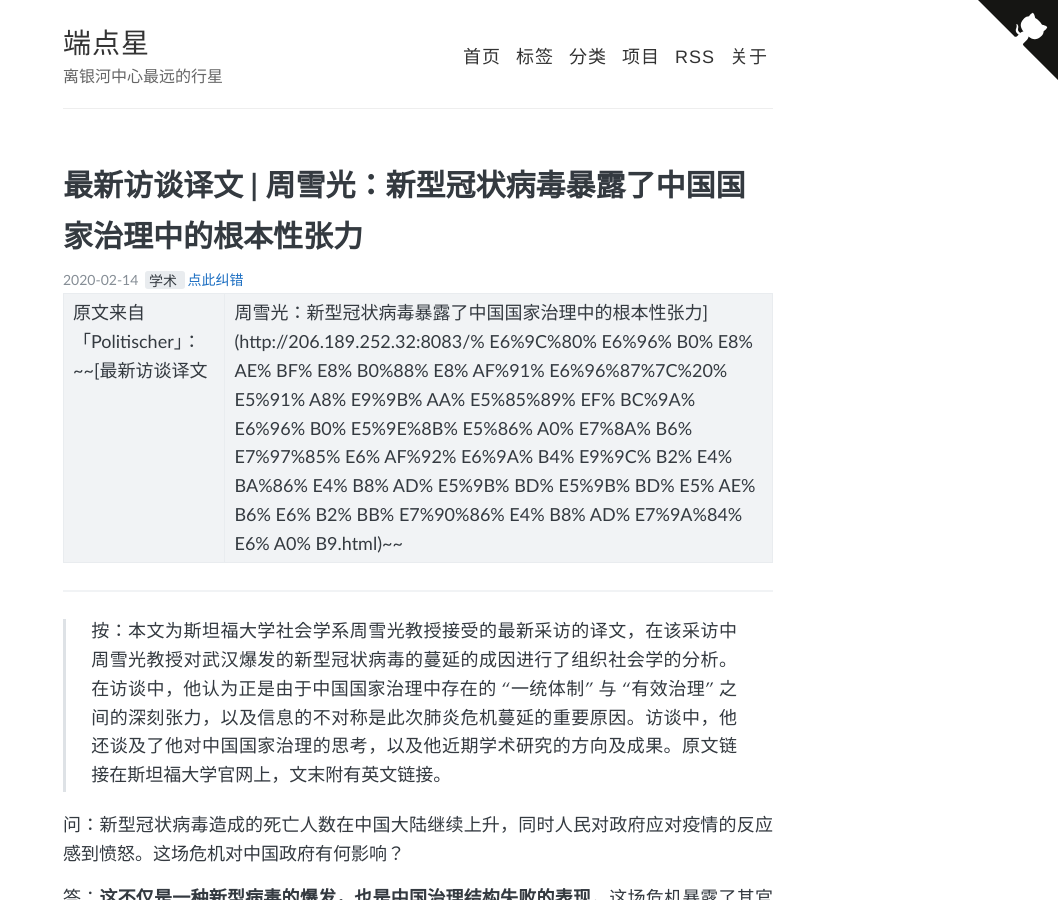
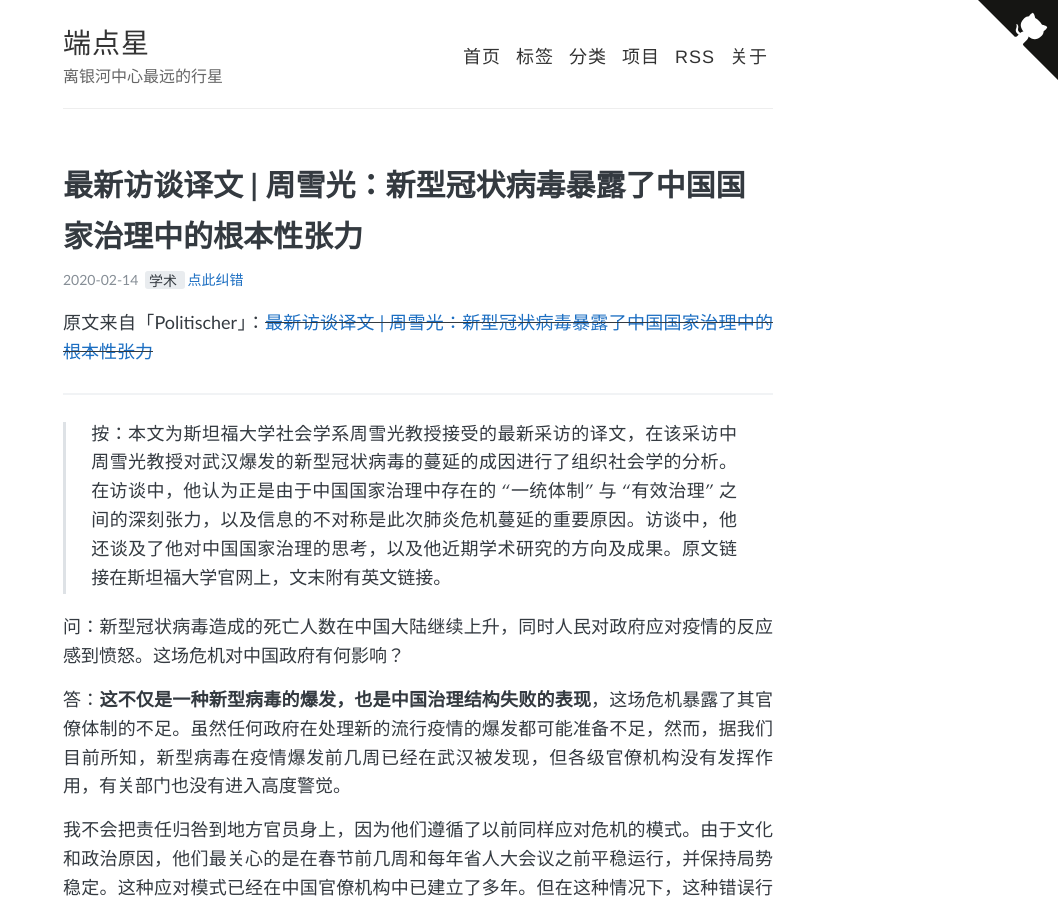
Before and after one commit to Terminus2049/Terminus2049.github.io, a Jekyll site: the page built from _posts/2020-02-14-xueguang-zhou.md, in a window 1280 px wide and 900 px high. Shown: the whole window, without its empty margins (222-1280 px from the left). Built offline with Jekyll 4.4.1, drawn with Linux system fonts in a browser that asks for light colours.

Commit message:
\ 转义

```diff
--- a/_posts/2020-02-14-xueguang-zhou.md
+++ b/_posts/2020-02-14-xueguang-zhou.md
@@ -8,7 +8,7 @@ date: 2020-02-14
 description: 中国要经历另一个权力下放阶段只是时间问题，但这也可能只是一个永久循环的另一部分。除非中国将挑战转化为政治行动并对治理的制度基础作出根本性的改变，否则这一循环将继续下去。然而，这种改变将涉及中国的官僚体制和官方意识形态，在可预见的未来将不太可能发生。
 ---
 
-原文来自「Politischer」：~~[最新访谈译文| 周雪光：新型冠状病毒暴露了中国国家治理中的根本性张力](http://206.189.252.32:8083/%E6%9C%80%E6%96%B0%E8%AE%BF%E8%B0%88%E8%AF%91%E6%96%87%7C%20%E5%91%A8%E9%9B%AA%E5%85%89%EF%BC%9A%E6%96%B0%E5%9E%8B%E5%86%A0%E7%8A%B6%E7%97%85%E6%AF%92%E6%9A%B4%E9%9C%B2%E4%BA%86%E4%B8%AD%E5%9B%BD%E5%9B%BD%E5%AE%B6%E6%B2%BB%E7%90%86%E4%B8%AD%E7%9A%84%E6%A0%B9.html)~~
+原文来自「Politischer」：~~[最新访谈译文\| 周雪光：新型冠状病毒暴露了中国国家治理中的根本性张力](http://206.189.252.32:8083/%E6%9C%80%E6%96%B0%E8%AE%BF%E8%B0%88%E8%AF%91%E6%96%87%7C%20%E5%91%A8%E9%9B%AA%E5%85%89%EF%BC%9A%E6%96%B0%E5%9E%8B%E5%86%A0%E7%8A%B6%E7%97%85%E6%AF%92%E6%9A%B4%E9%9C%B2%E4%BA%86%E4%B8%AD%E5%9B%BD%E5%9B%BD%E5%AE%B6%E6%B2%BB%E7%90%86%E4%B8%AD%E7%9A%84%E6%A0%B9.html)~~
 
 ---
 
```
